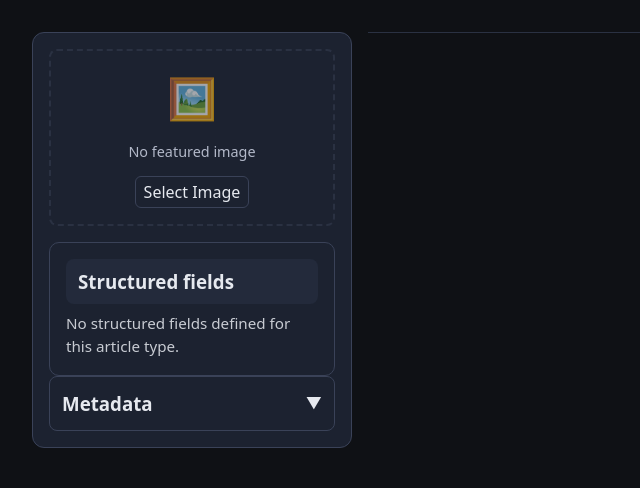
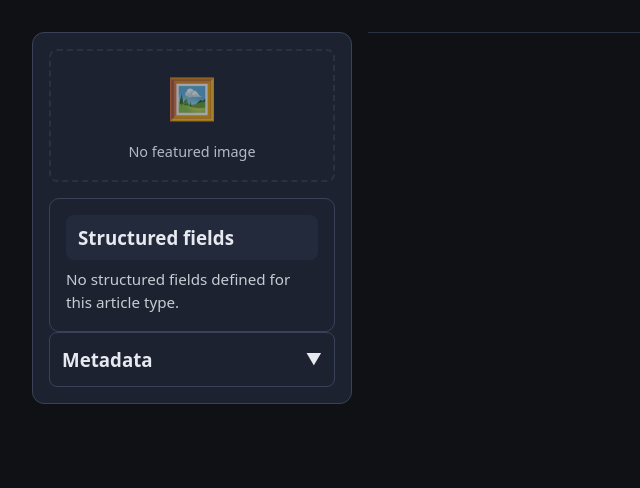
Before and after one commit to MaxSmeets/MythDB, a Flask app: template backend/templates/article.html in a window 1280 px wide. Shown: the part 200-688 px from the top of the page, without its empty margins (0-640 px from the left). Run offline with Flask 3, Linux system fonts and the light colour scheme; the template is opened without the code that fills it, so the values that code supplies are empty; some libraries are stand-ins or nearby versions.

Commit message:
hide change image button in view mode (article)

```diff
--- a/backend/static/js/article.js
+++ b/backend/static/js/article.js
@@ -30,6 +30,8 @@ modeToggle.addEventListener('click', () => {
     modeToggle.dataset.mode = 'edit';
     saveBtn.classList.remove('hidden');
     cancelEditBtn.classList.remove('hidden');
+    selectImageBtn?.classList.remove('hidden');
+    changeImageBtn?.classList.remove('hidden');
     currentMode = 'edit';
     updateFieldsState();
 
@@ -50,6 +52,8 @@ modeToggle.addEventListener('click', () => {
     modeToggle.dataset.mode = 'read';
     saveBtn.classList.add('hidden');
     cancelEditBtn.classList.add('hidden');
+    selectImageBtn?.classList.add('hidden');
+    changeImageBtn?.classList.add('hidden');
     currentMode = 'read';
     updateFieldsState();
   }
--- a/backend/templates/article.html
+++ b/backend/templates/article.html
@@ -36,14 +36,14 @@
         alt="Featured image for {{ article.title }}"
         class="article-image"
       >
-      <button type="button" id="changeImageBtn" class="btn-change-image">Change Image</button>
+      <button type="button" id="changeImageBtn" class="btn-change-image hidden">Change Image</button>
     </div>
     {% else %}
     <div id="imagePickerPlaceholder" class="article-image-placeholder">
       <div class="placeholder-content">
         <div class="placeholder-icon">🖼️</div>
         <p class="placeholder-text">No featured image</p>
-        <button type="button" id="selectImageBtn" class="btn btn-secondary">Select Image</button>
+        <button type="button" id="selectImageBtn" class="btn btn-secondary hidden">Select Image</button>
       </div>
     </div>
     {% endif %}
```
